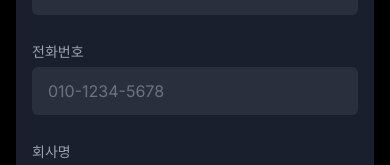
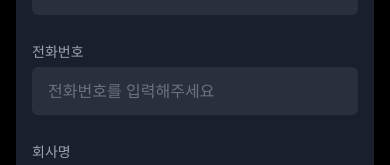
Before and after one commit to TonyHan99/koreamedinfo, a Next.js app: page /industry-news in a window 390 px wide. Shown: the part 423-588 px from the top of the page. Built offline with nearby package versions, Linux system fonts and the light colour scheme.

Commit message:
Remove phone number format validation from frontend

```diff
--- a/src/app/industry-news/page.tsx
+++ b/src/app/industry-news/page.tsx
@@ -63,17 +63,13 @@ export default function IndustryNewsPage() {
           <div>
             <label htmlFor="phone" className="text-gray-400 text-sm">전화번호</label>
             <input
-              type="tel"
+              type="text"
               id="phone"
               {...register('phone', {
-                required: '전화번호를 입력해주세요.',
-                pattern: {
-                  value: /^[0-9]{2,3}-[0-9]{3,4}-[0-9]{4}$/,
-                  message: '올바른 전화번호 형식이 아닙니다. (예: 010-1234-5678)'
-                }
+                required: '전화번호를 입력해주세요.'
               })}
               className="w-full mt-1 px-4 py-3 bg-[#2a2f3e] text-white border-0 rounded-md focus:ring-2 focus:ring-blue-500 focus:outline-none placeholder-gray-500"
-              placeholder="010-1234-5678"
+              placeholder="전화번호를 입력해주세요"
             />
             {errors.phone && (
               <p className="mt-1 text-sm text-red-500">{errors.phone.message}</p>
```
